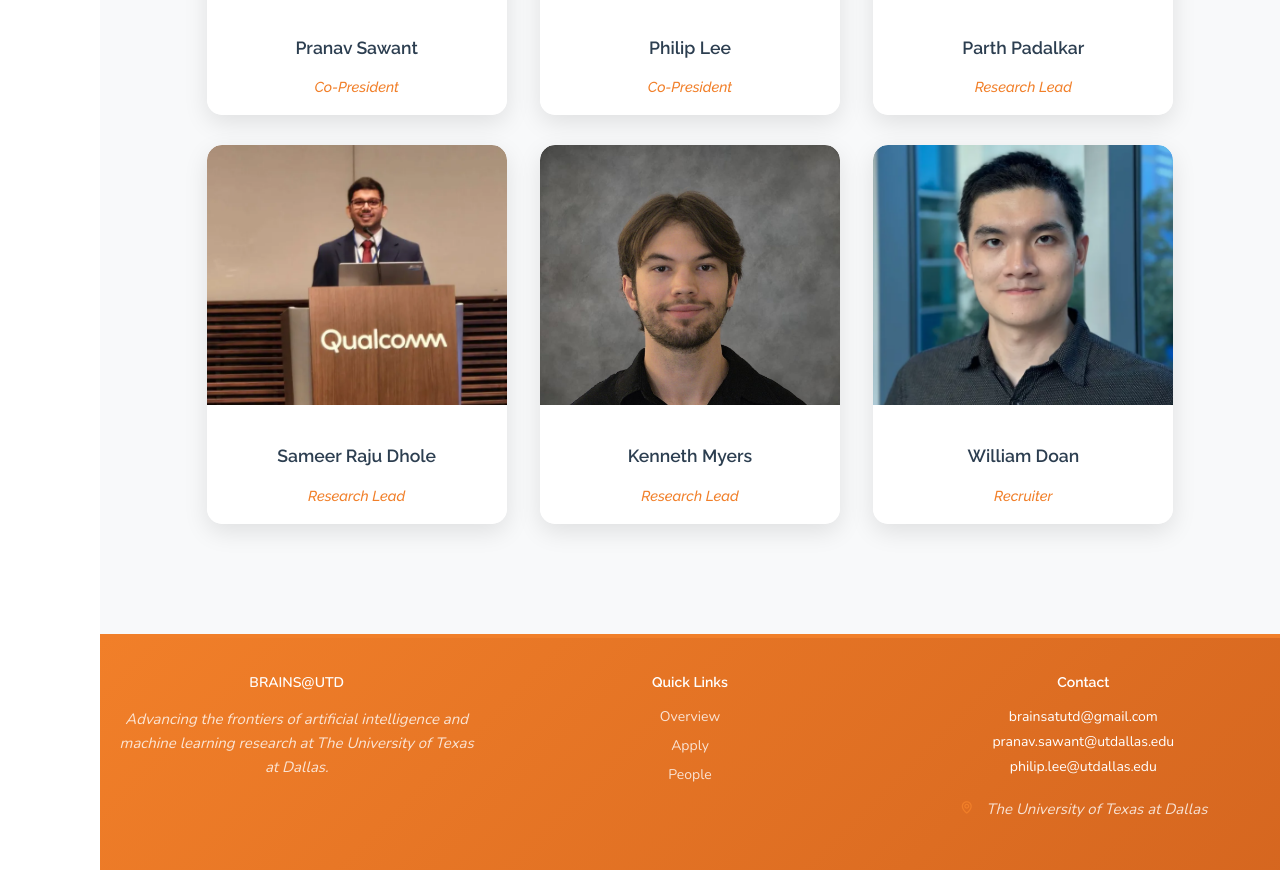
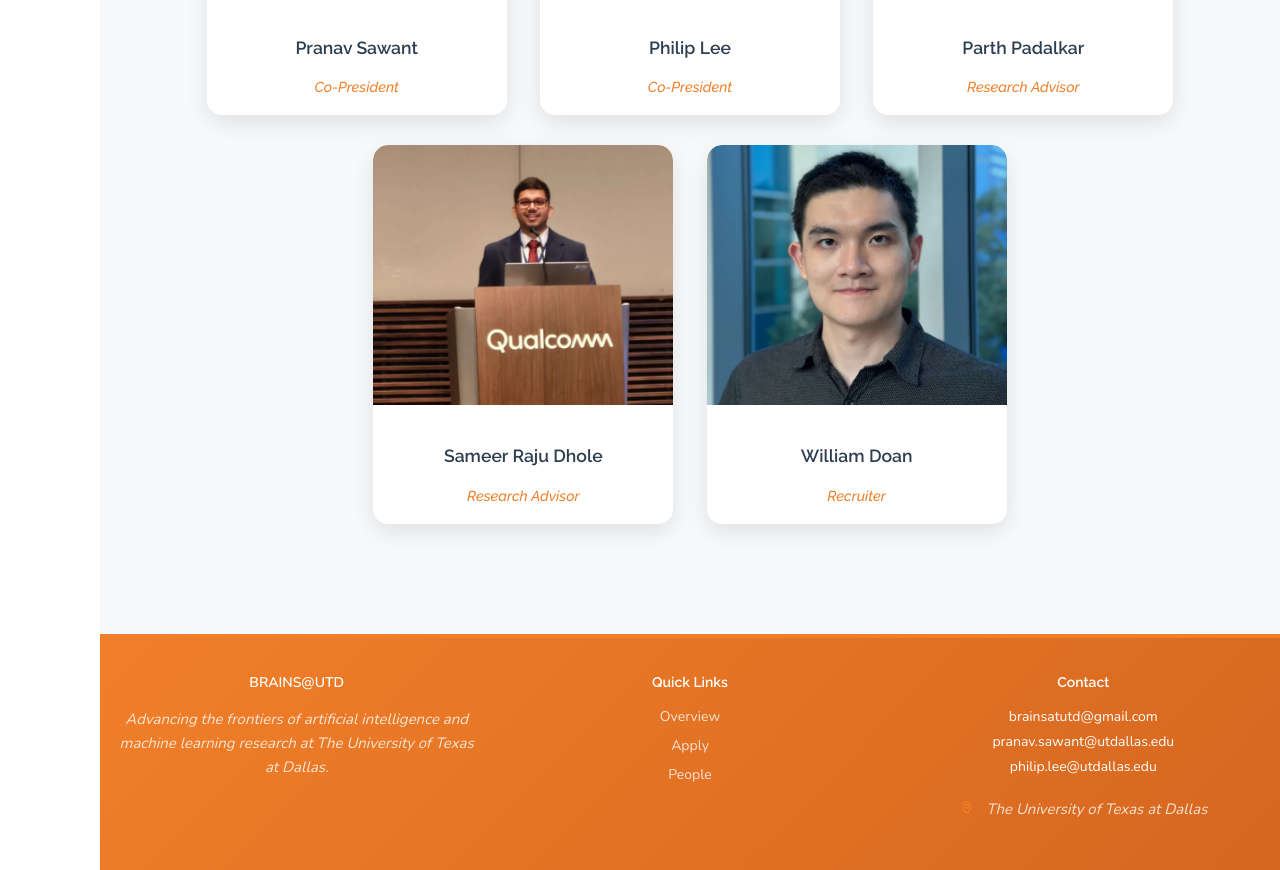
Before and after one commit to brainsatutd/brainsatutd.github.io, a plain HTML site: page index.html in a window 1280 px wide. Shown: the part 3576-4446 px from the top of the page. Drawn offline with nearby package versions, Linux system fonts and the light colour scheme.

Commit message:
Update index.html

```diff
--- a/index.html
+++ b/index.html
@@ -255,9 +255,9 @@
           const members = [
             { name: "Pranav Sawant", role: "Co-President", link: "#", img: "assets/img/people/pranav.png", filter: "filter-current-member" },
             { name: "Philip Lee", role: "Co-President", link: "#", img: "assets/img/people/philip.png", filter: "filter-current-member" },
-			{ name: "Parth Padalkar", role: "Research Lead", link: "#", img: "assets/img/people/Parth.jpeg", filter: "filter-current-member" },
-			{ name: "Sameer Raju Dhole", role: "Research Lead", link: "#", img: "assets/img/people/Sameer.jpeg", filter: "filter-current-member" },
-		    { name: "Kenneth Myers", role: "Research Lead", link: "#", img: "assets/img/people/kenneth.jpeg", filter: "filter-current-member" },
+			{ name: "Parth Padalkar", role: "Research Advisor", link: "#", img: "assets/img/people/Parth.jpeg", filter: "filter-current-member" },
+			{ name: "Sameer Raju Dhole", role: "Research Advisor", link: "#", img: "assets/img/people/Sameer.jpeg", filter: "filter-current-member" },
+		    //{ name: "Kenneth Myers", role: "Research Lead", link: "#", img: "assets/img/people/kenneth.jpeg", filter: "filter-current-member" },
 		    { name: "William Doan", role: "Recruiter", link: "#", img: "assets/img/people/william.png", filter: "filter-current-member" }];
 
           const container = document.querySelector(".portfolio-container");
```
